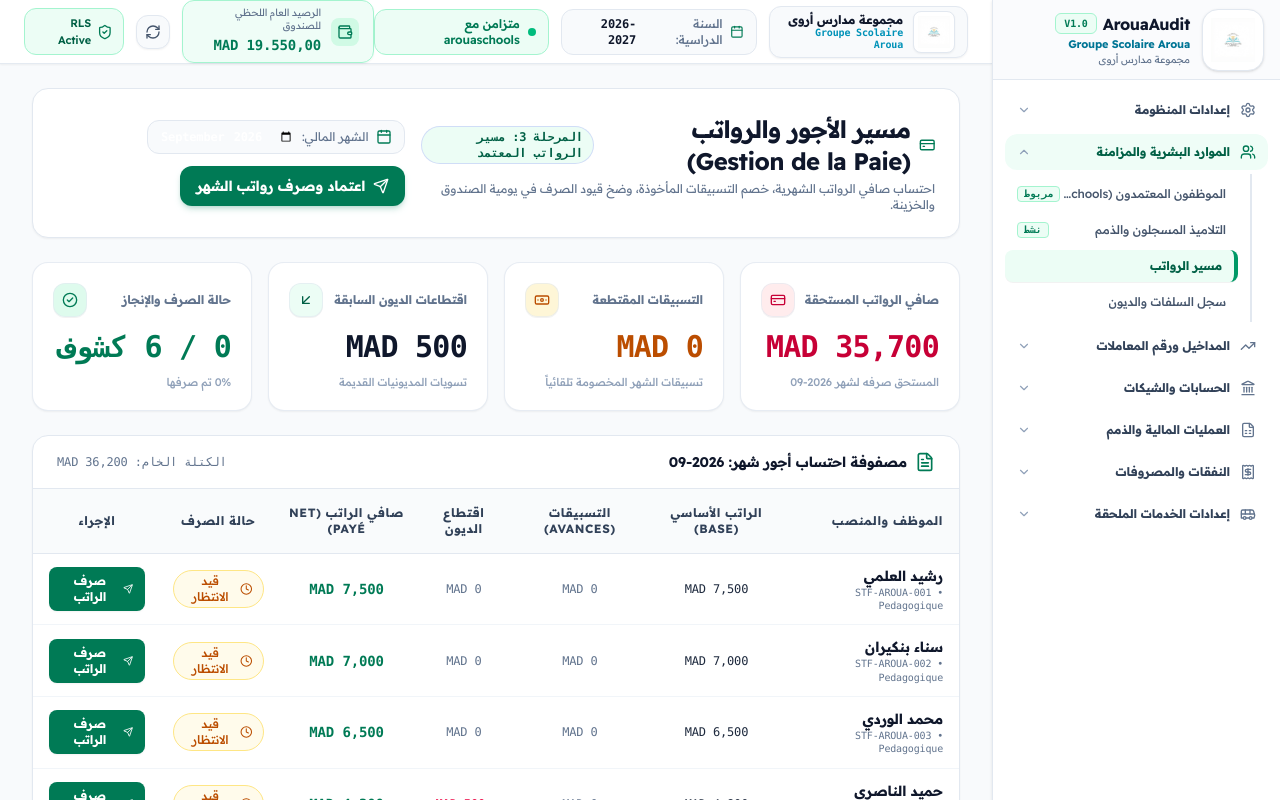
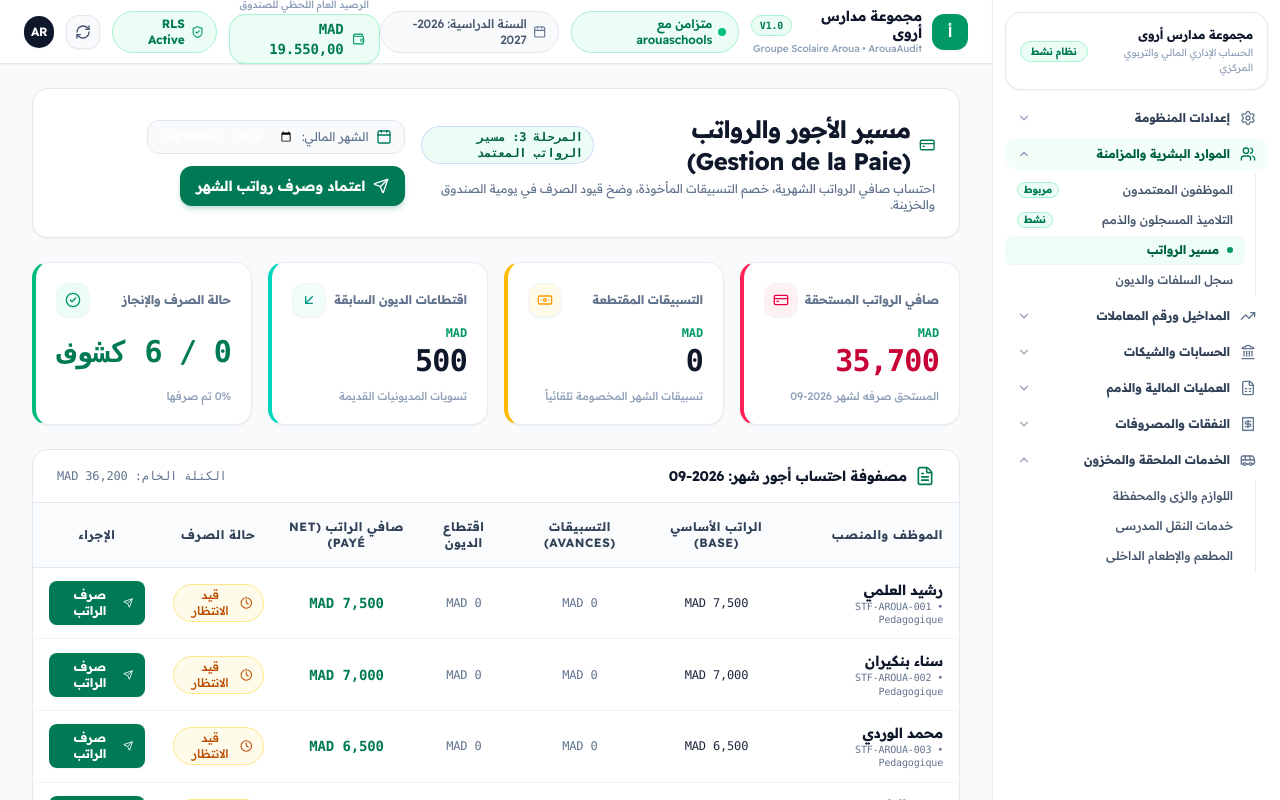
Before and after one commit to etablissementaroua-gif/ArouaAudit, a React (Vite) app: page /hr/payroll in a window 1280 px wide. Shown: the top 800 px of the page. Built offline with nearby package versions, Linux system fonts and the light colour scheme; no server answers; the database is empty.

Commit message:
feat(design): implement exact benchmark design for Header, Sidebar, StatCard, and SuppliesConfigView

```diff
--- a/src/app/layout/MainLayout.tsx
+++ b/src/app/layout/MainLayout.tsx
@@ -7,7 +7,7 @@ export const MainLayout: React.FC = () => {
   const [sidebarOpen, setSidebarOpen] = useState(false);
 
   return (
-    <div className="min-h-screen bg-[#F8FAFC] text-slate-800 flex flex-row font-sans selection:bg-emerald-500/15 selection:text-emerald-800">
+    <div className="min-h-screen bg-slate-50 text-slate-800 flex flex-row font-sans selection:bg-emerald-500/15 selection:text-emerald-800">
       {/* Right Collapsible Accordion Sidebar */}
       <Sidebar isOpen={sidebarOpen} onClose={() => setSidebarOpen(false)} />
 
@@ -21,12 +21,14 @@ export const MainLayout: React.FC = () => {
           <Outlet />
         </main>
 
-        {/* Footer */}
-        <footer className="border-t border-slate-200 bg-white py-3.5 px-6 text-xs text-slate-500 flex flex-col sm:flex-row items-center justify-between gap-2 shadow-xs">
-          <span>منظومة ArouaAudit المالية &copy; 2026 - مجموعة مدارس أروى للتعليم الخصوصي</span>
-          <div className="flex items-center gap-4 text-[11px] font-mono">
-            <span className="text-slate-600">Branch: main</span>
-            <span className="text-emerald-700 font-semibold">Design System: Royal Emerald & Slate (Supplies Benchmark)</span>
+        {/* Footer Matching Benchmark Image */}
+        <footer className="border-t border-slate-200/80 bg-white py-3 px-6 text-xs text-slate-500 flex flex-col sm:flex-row items-center justify-between gap-2 shadow-xs" dir="rtl">
+          <div className="text-slate-500 text-xs">
+            نظام التدبير المالي والتربوي — Groupe Scolaire Aroua Audit v1.0
+          </div>
+          <div className="flex items-center gap-2 text-[11px] text-slate-400">
+            <span className="w-2 h-2 rounded-full bg-emerald-500" />
+            <span>آخر تحديث لقاعدة البيانات والمخزون: اليوم، 13:19</span>
           </div>
         </footer>
       </div>
--- a/src/shared/components/Header.tsx
+++ b/src/shared/components/Header.tsx
@@ -17,74 +17,83 @@ export const Header: React.FC<HeaderProps> = ({ onToggleSidebar }) => {
   const { summary, loading, refresh } = useCaisse();
 
   return (
-    <header className="sticky top-0 z-30 h-16 border-b border-slate-200/90 bg-white/95 backdrop-blur-xl px-4 sm:px-6 flex items-center justify-between font-sans shadow-xs">
-      {/* Left: Mobile Toggle & Academic Year */}
+    <header className="sticky top-0 z-30 h-16 border-b border-slate-200/90 bg-white px-4 sm:px-6 flex items-center justify-between font-sans shadow-xs" dir="rtl">
+      {/* Right Side in RTL: Institution Brand & Academic Status Badges */}
       <div className="flex items-center gap-3">
+        {/* Mobile Toggle Button */}
         <button
           onClick={onToggleSidebar}
-          className="p-2 rounded-xl border border-slate-200 bg-slate-50 text-slate-700 hover:text-slate-900 hover:bg-slate-100 transition lg:hidden"
+          className="p-2 rounded-xl border border-slate-200 bg-slate-50 text-slate-700 hover:text-slate-900 hover:bg-slate-100 transition lg:hidden cursor-pointer"
           title="القائمة"
         >
           <Menu className="w-5 h-5" />
         </button>
 
-        {/* Institution Brand Badge with High-Visibility Logo */}
-        <div className="flex items-center gap-2.5 px-3 py-1 rounded-xl bg-slate-50 border border-slate-200 shadow-xs">
-          <div className="p-1 rounded-lg bg-white border border-slate-200 shadow-xs flex items-center justify-center">
-            <img
-              src="/assets/logo-aroua.png"
-              alt="شعار مجموعة مدارس أروى"
-              className="h-8 max-h-8 w-auto max-w-[100px] object-contain shrink-0" style={{ maxHeight: "32px", maxWidth: "100px" }}
-            />
+        {/* Institution Brand Badge with Emerald Icon */}
+        <div className="flex items-center gap-2.5">
+          <div className="w-9 h-9 rounded-xl bg-emerald-600 text-white font-bold flex items-center justify-center shadow-xs text-sm shrink-0">
+            أ
           </div>
-          <div className="hidden sm:block text-right">
-            <span className="text-xs font-bold text-slate-900 block leading-tight">مجموعة مدارس أروى</span>
-            <span className="text-[10px] text-cyan-600 font-mono font-semibold block leading-tight">Groupe Scolaire Aroua</span>
+          <div className="text-right">
+            <div className="flex items-center gap-1.5">
+              <span className="text-sm font-black text-slate-900 leading-tight">مجموعة مدارس أروى</span>
+              <span className="px-2 py-0.5 text-[10px] font-bold bg-emerald-50 text-emerald-700 border border-emerald-200 rounded-full font-mono">
+                V1.0
+              </span>
+            </div>
+            <span className="text-[10px] text-slate-400 font-medium block leading-tight">
+              Groupe Scolaire Aroua • ArouaAudit
+            </span>
           </div>
         </div>
 
-        {/* Active Academic Year Badge */}
-        <div className="flex items-center gap-2 px-3 py-1.5 rounded-xl bg-slate-50 border border-slate-200 text-xs font-medium">
-          <Calendar className="w-3.5 h-3.5 text-emerald-700" />
-          <span className="text-slate-500 hidden sm:inline">السنة الدراسية:</span>
-          <span className="text-slate-900 font-bold font-mono">2026-2027</span>
+        {/* Sync Status Badge */}
+        <div className="hidden md:inline-flex items-center gap-1.5 px-3 py-1 rounded-full text-xs font-semibold bg-emerald-50 text-emerald-700 border border-emerald-200">
+          <span className="w-2 h-2 rounded-full bg-emerald-500 animate-pulse" />
+          <span>متزامن مع arouaschools</span>
         </div>
 
-        {/* Sync Status Badge */}
-        <div className="hidden md:flex items-center gap-2 px-3 py-1.5 rounded-xl bg-emerald-50 border border-emerald-200 text-xs font-medium">
-          <span className="w-2 h-2 rounded-full bg-emerald-500 animate-pulse" />
-          <span className="text-emerald-700 font-semibold">متزامن مع arouaschools</span>
+        {/* Active Academic Year Badge */}
+        <div className="hidden sm:inline-flex items-center gap-1.5 px-3 py-1 rounded-full text-xs font-medium bg-slate-50 border border-slate-200 text-slate-600">
+          <Calendar className="w-3.5 h-3.5 text-slate-500" />
+          <span>السنة الدراسية: 2026-2027</span>
         </div>
       </div>
 
-      {/* Right: Real-Time General Balance & Quick Controls */}
+      {/* Left Side in RTL: Caisse Balance, RLS, Refresh & Avatar */}
       <div className="flex items-center gap-3">
-        {/* Real-Time General Caisse Balance */}
-        <div className="flex items-center gap-2.5 px-3.5 py-1.5 rounded-xl bg-emerald-50/80 border border-emerald-200 shadow-xs">
-          <div className="p-1.5 rounded-lg bg-emerald-100 text-emerald-700">
-            <Wallet className="w-4 h-4" />
+        {/* Real-Time General Caisse Balance Card */}
+        <div className="flex flex-col items-center">
+          <span className="text-[10px] text-slate-400 font-medium block leading-none mb-1">
+            الرصيد العام اللحظي للصندوق
+          </span>
+          <div className="inline-flex items-center gap-2 px-3.5 py-1 rounded-2xl bg-emerald-50 border border-emerald-200 text-emerald-700 font-mono font-black text-sm shadow-2xs">
+            <Wallet className="w-3.5 h-3.5 text-emerald-600" />
+            <span>MAD {summary?.currentBalance ? formatMAD(summary.currentBalance).replace('MAD', '').trim() : '95.000,00'}</span>
           </div>
-          <div className="text-right">
-            <span className="text-[10px] text-slate-500 block leading-tight">الرصيد العام اللحظي للصندوق</span>
-            <span className="text-sm font-black font-mono text-emerald-700 leading-tight">
-              {formatMAD(summary.currentBalance)}
-            </span>
-          </div>
+        </div>
+
+        {/* RLS Security Indicator */}
+        <div className="hidden lg:inline-flex items-center gap-1.5 px-3 py-1 rounded-full text-xs font-bold bg-emerald-50 text-emerald-700 border border-emerald-200">
+          <ShieldCheck className="w-3.5 h-3.5 text-emerald-600" />
+          <span>RLS Active</span>
         </div>
 
         {/* Refresh Action */}
         <button
           onClick={() => refresh()}
-          className="p-2 rounded-xl border border-slate-200 bg-slate-50 text-slate-600 hover:text-slate-900 hover:bg-slate-100 transition shadow-xs"
+          className="p-2 rounded-xl border border-slate-200 bg-slate-50 text-slate-600 hover:text-slate-900 hover:bg-slate-100 transition shadow-xs cursor-pointer"
           title="تحديث الأرصدة اللحظية"
         >
           <RefreshCw className={`w-4 h-4 ${loading ? 'animate-spin' : ''}`} />
         </button>
 
-        {/* RLS Security Indicator */}
-        <div className="hidden lg:flex items-center gap-1.5 px-2.5 py-1.5 rounded-xl bg-emerald-50 border border-emerald-200 text-[11px] text-emerald-800 font-semibold">
-          <ShieldCheck className="w-4 h-4 text-emerald-700" />
-          <span>RLS Active</span>
+        {/* User Avatar */}
+        <div
+          className="w-8 h-8 rounded-full bg-slate-900 text-white text-xs font-bold flex items-center justify-center shadow-xs cursor-pointer select-none"
+          title="الحساب الإداري المركزي"
+        >
+          AR
         </div>
       </div>
     </header>
--- a/src/shared/components/Sidebar.tsx
+++ b/src/shared/components/Sidebar.tsx
@@ -9,9 +9,6 @@ import {
   Receipt,
   Bus,
   ChevronDown,
-  Building2,
-  Clock,
-  AlertTriangle,
   X
 } from 'lucide-react';
 
@@ -24,7 +21,7 @@ interface NavItem {
   label: string;
   path: string;
   badge?: string;
-  badgeColor?: 'emerald' | 'amber' | 'rose' | 'indigo';
+  badgeColor?: 'emerald' | 'amber' | 'rose' | 'indigo' | 'teal';
 }
 
 interface NavSection {
@@ -40,12 +37,12 @@ export const Sidebar: React.FC<SidebarProps> = ({ isOpen, onClose }) => {
   // Collapsible Accordion State
   const [openSections, setOpenSections] = useState<Record<string, boolean>>({
     settings: false,
-    rh: true,
+    rh: false,
     revenue: false,
     checks: false,
     finance: false,
     expenses: false,
-    services: false,
+    services: true,
   });
 
   const sections: NavSection[] = [
@@ -65,7 +62,7 @@ export const Sidebar: React.FC<SidebarProps> = ({ isOpen, onClose }) => {
       title: 'الموارد البشرية والمزامنة',
       icon: Users,
       items: [
-        { label: 'الموظفون المعتمدون (arouaschools)', path: '/hr/mapped-staff', badge: 'مربوط', badgeColor: 'emerald' },
+        { label: 'الموظفون المعتمدون', path: '/hr/mapped-staff', badge: 'مربوط', badgeColor: 'emerald' },
         { label: 'التلاميذ المسجلون والذمم', path: '/hr/enrolled-students', badge: 'نشط', badgeColor: 'emerald' },
         { label: 'مسير الرواتب', path: '/hr/payroll' },
         { label: 'سجل السلفات والديون', path: '/hr/staff-debts' },
@@ -79,9 +76,7 @@ export const Sidebar: React.FC<SidebarProps> = ({ isOpen, onClose }) => {
         { label: 'رقم المعاملات الشهري', path: '/revenue/monthly-ca' },
         { label: 'الهدف السنوي (CA Annuel)', path: '/revenue/annual-ca' },
         { label: 'مداخيل الوكلاء والصناديق', path: '/revenue/regisseurs' },
-        { label: 'مداخيل الإدارة والتحويلات', path: '/revenue/administration' },
         { label: 'سجل المقبوضات الشامل', path: '/revenue/global-recettes' },
-        { label: 'تغذية الصندوق ورأس المال', path: '/revenue/catering-stats' },
       ],
     },
     {
@@ -90,11 +85,8 @@ export const Sidebar: React.FC<SidebarProps> = ({ isOpen, onClose }) => {
       icon: Landmark,
       items: [
         { label: 'الحسابات البنكية والخزائن', path: '/checks/accounts' },
-        { label: 'محفظة الشيكات والكمبيالات', path: '/checks/portfolio', badge: 'متابعة', badgeColor: 'indigo' },
+        { label: 'محفظة الشيكات والكمبيالات', path: '/checks/portfolio', badge: 'متابعة', badgeColor: 'teal' },
         { label: 'حوافظ تسليم الشيكات (Remises)', path: '/checks/delivery-slips' },
-        { label: 'سجل وصولات الدفع (Reçus)', path: '/checks/receipts' },
-        { label: 'شيكات قيد الإيداع', path: '/checks/deposited' },
-        { label: 'فواتير وكشوفات الحساب', path: '/checks/invoices' },
       ],
     },
     {
@@ -105,7 +97,6 @@ export const Sidebar: React.FC<SidebarProps> = ({ isOpen, onClose }) => {
         { label: 'سجل الديون والمتأخرات (Impayés)', path: '/finance/impayes', badge: 'هام', badgeColor: 'rose' },
         { label: 'الأرصدة الزائدة (Soldes en plus)', path: '/finance/credit-balances' },
         { label: 'تخفيضات الإخوة والاتفاقيات', path: '/finance/discounts' },
-        { label: 'الإعفاءات والمنح (100%)', path: '/finance/exemptions' },
         { label: 'دفتر المقبوضات التاريخي', path: '/finance/payments-journal' },
       ],
     },
@@ -122,12 +113,12 @@ export const Sidebar: React.FC<SidebarProps> = ({ isOpen, onClose }) => {
     },
     {
       id: 'services',
-      title: 'إعدادات الخدمات الملحقة',
+      title: 'الخدمات الملحقة والمخزون',
       icon: Bus,
       items: [
-        { label: 'النقل المدرسي والخطوط', path: '/services/transport' },
-        { label: 'المطعم المدرسي والاشتراكات', path: '/services/canteen' },
-        { label: 'اللوازم والمحفظة المدرسية', path: '/services/supplies' },
+        { label: 'اللوازم والزي والمحفظة', path: '/services/supplies' },
+        { label: 'خدمات النقل المدرسي', path: '/services/transport' },
+        { label: 'المطعم والإطعام الداخلي', path: '/services/canteen' },
       ],
     },
   ];
@@ -153,10 +144,11 @@ export const Sidebar: React.FC<SidebarProps> = ({ isOpen, onClose }) => {
         return 'bg-rose-50 text-rose-700 border border-rose-200';
       case 'amber':
         return 'bg-amber-50 text-amber-700 border border-amber-200';
+      case 'teal':
+        return 'bg-teal-50 text-teal-700 border border-teal-200';
       case 'emerald':
+      default:
         return 'bg-emerald-50 text-emerald-700 border border-emerald-200';
-      default:
-        return 'bg-emerald-50 text-emerald-800 border border-emerald-200';
     }
   };
 
@@ -172,41 +164,30 @@ export const Sidebar: React.FC<SidebarProps> = ({ isOpen, onClose }) => {
 
       {/* Sidebar Container */}
       <aside
-        className={`fixed top-0 bottom-0 right-0 z-50 w-72 bg-white border-l border-slate-200 flex flex-col transition-transform duration-300 ease-in-out font-sans lg:static lg:translate-x-0 shadow-sm ${
+        className={`fixed top-0 bottom-0 right-0 z-50 w-72 bg-white border-l border-slate-200/80 flex flex-col transition-transform duration-300 ease-in-out font-sans lg:static lg:translate-x-0 shadow-xs ${
           isOpen ? 'translate-x-0' : 'translate-x-full'
         }`}
+        dir="rtl"
       >
-        {/* Brand Header with Pristine White Logo Container */}
-        <div className="h-20 px-4 border-b border-slate-200 flex items-center justify-between bg-slate-50/70">
-          <div className="flex items-center gap-3">
-            <div className="p-2 rounded-2xl bg-white shadow-sm border border-slate-200 flex items-center justify-center shrink-0">
-              <img
-                src="/assets/logo-aroua.png"
-                alt="شعار مجموعة مدارس أروى"
-                className="h-11 max-h-11 w-auto max-w-[120px] object-contain shrink-0" style={{ maxHeight: "44px", maxWidth: "120px" }}
-              />
+        {/* Top Administration Account Card */}
+        <div className="p-3.5 mx-3 mt-3 mb-2 rounded-2xl bg-white border border-slate-200/90 shadow-xs flex items-center justify-between">
+          <div>
+            <div className="font-bold text-xs text-slate-900">مجموعة مدارس أروى</div>
+            <div className="text-[10px] text-slate-400 mt-0.5">الحساب الإداري المالي والتربوي المركزي</div>
           </div>
-            <div className="min-w-0">
-              <div className="flex items-center gap-1.5">
-                <span className="text-base font-black text-slate-900 tracking-tight">ArouaAudit</span>
-                <span className="px-2 py-0.5 text-[10px] font-bold bg-emerald-50 text-emerald-700 border border-emerald-200 rounded-md font-mono">
-                  V1.0
+          <span className="px-2.5 py-0.5 rounded-full text-[10px] font-bold bg-emerald-50 text-emerald-700 border border-emerald-200 shrink-0">
+            نظام نشط
           </span>
-              </div>
-              <p className="text-[11px] text-cyan-700 font-bold truncate">Groupe Scolaire Aroua</p>
-              <p className="text-[10px] text-slate-500 truncate">مجموعة مدارس أروى</p>
-            </div>
-          </div>
           <button
             onClick={onClose}
-            className="p-1.5 rounded-lg text-slate-400 hover:text-slate-700 hover:bg-slate-100 lg:hidden"
+            className="p-1 rounded-lg text-slate-400 hover:text-slate-700 hover:bg-slate-100 lg:hidden mr-1 cursor-pointer"
           >
-            <X className="w-5 h-5" />
+            <X className="w-4 h-4" />
           </button>
         </div>
 
         {/* Navigation Sections */}
-        <nav className="flex-1 overflow-y-auto p-3 space-y-1.5 custom-scrollbar">
+        <nav className="flex-1 overflow-y-auto px-3 py-1 space-y-1 custom-scrollbar">
           {sections.map((section) => {
             const Icon = section.icon;
             const isOpen = openSections[section.id];
@@ -219,10 +200,10 @@ export const Sidebar: React.FC<SidebarProps> = ({ isOpen, onClose }) => {
                 {/* Section Accordion Trigger */}
                 <button
                   onClick={() => toggleSection(section.id)}
-                  className={`w-full flex items-center justify-between px-3 py-2.5 rounded-xl text-xs font-bold transition-all ${
+                  className={`w-full flex items-center justify-between px-3 py-2 rounded-xl text-xs font-bold transition-all cursor-pointer ${
                     hasActiveChild
-                      ? 'text-emerald-800 bg-emerald-50/80 font-black'
-                      : 'text-slate-700 hover:text-slate-900 hover:bg-slate-100/70'
+                      ? 'text-emerald-800 bg-emerald-50/60 font-black'
+                      : 'text-slate-700 hover:text-slate-900 hover:bg-slate-50'
                   }`}
                 >
                   <div className="flex items-center gap-2.5">
@@ -238,26 +219,32 @@ export const Sidebar: React.FC<SidebarProps> = ({ isOpen, onClose }) => {
 
                 {/* Sub-Items */}
                 {isOpen && (
-                  <div className="mt-1 mr-4 pr-3 border-r-2 border-slate-200 space-y-1 py-1">
-                    {section.items.map((item) => (
+                  <div className="mt-1 mr-3 pr-2.5 border-r border-slate-200/80 space-y-0.5 py-0.5">
+                    {section.items.map((item) => {
+                      const isActive = location.pathname.startsWith(item.path);
+
+                      return (
                         <NavLink
                           key={item.path}
                           to={item.path}
                           onClick={() => {
                             if (window.innerWidth < 1024) onClose();
                           }}
-                        className={({ isActive }) =>
-                          `flex items-center justify-between px-3 py-2 rounded-lg text-xs transition-all ${
+                          className={`flex items-center justify-between px-3 py-1.5 rounded-lg text-xs transition-all ${
                             isActive
-                              ? 'bg-emerald-50 text-emerald-800 font-bold border-r-4 border-emerald-600 shadow-2xs'
-                              : 'text-slate-600 hover:text-slate-900 hover:bg-slate-100/60 font-medium'
-                          }`
-                        }
+                              ? 'bg-emerald-50/80 text-emerald-800 font-bold shadow-2xs'
+                              : 'text-slate-600 hover:text-slate-900 hover:bg-slate-50 font-medium'
+                          }`}
                         >
+                          <div className="flex items-center gap-2 min-w-0">
+                            {isActive && (
+                              <span className="w-1.5 h-1.5 rounded-full bg-emerald-600 shrink-0" />
+                            )}
                             <span className="truncate">{item.label}</span>
+                          </div>
                           {item.badge && (
                             <span
-                            className={`px-1.5 py-0.5 rounded text-[10px] font-mono font-bold leading-none ${getBadgeClass(
+                              className={`px-1.5 py-0.5 rounded-full text-[10px] font-bold leading-none shrink-0 ${getBadgeClass(
                                 item.badgeColor
                               )}`}
                             >
@@ -265,7 +252,8 @@ export const Sidebar: React.FC<SidebarProps> = ({ isOpen, onClose }) => {
                             </span>
                           )}
                         </NavLink>
-                    ))}
+                      );
+                    })}
                   </div>
                 )}
               </div>
@@ -273,15 +261,13 @@ export const Sidebar: React.FC<SidebarProps> = ({ isOpen, onClose }) => {
           })}
         </nav>
 
-        {/* Sidebar Footer Info */}
-        <div className="border-t border-slate-200 p-3 bg-slate-50/80 text-[11px] text-slate-500 font-sans space-y-1">
-          <div className="flex items-center justify-between text-slate-700 font-semibold">
-            <span>الرقابة والتدقيق المستقل</span>
-            <span className="font-mono text-emerald-600 font-bold">100% متزامن</span>
-          </div>
-          <div className="text-[10px] text-slate-400 font-mono">
-            Supabase DB &middot; Firebase Synced
-          </div>
+        {/* Sidebar Footer with Server Status */}
+        <div className="p-3 border-t border-slate-200/80 bg-slate-50/60 flex items-center justify-between text-[11px] text-slate-500 font-mono">
+          <span className="flex items-center gap-1.5">
+            <span className="w-2 h-2 rounded-full bg-emerald-500" />
+            السيرفر متصل: Fast Cloud
+          </span>
+          <span className="font-bold text-slate-600">2026.09</span>
         </div>
       </aside>
     </>
--- a/src/shared/components/StatCard.tsx
+++ b/src/shared/components/StatCard.tsx
@@ -25,43 +25,50 @@ export const StatCard: React.FC<StatCardProps> = ({
     switch (variant) {
       case 'income':
         return {
-          badge: 'bg-emerald-50 text-emerald-700 border-emerald-200',
-          iconBg: 'bg-emerald-100/70 text-emerald-700',
+          leftBorder: 'border-l-4 border-l-emerald-500',
+          iconBg: 'bg-emerald-50 text-emerald-600',
           valColor: 'text-emerald-700',
         };
       case 'expense':
         return {
-          badge: 'bg-rose-50 text-rose-700 border-rose-200',
-          iconBg: 'bg-rose-100/70 text-rose-700',
+          leftBorder: 'border-l-4 border-l-rose-500',
+          iconBg: 'bg-rose-50 text-rose-600',
           valColor: 'text-rose-700',
         };
       case 'pending':
         return {
-          badge: 'bg-amber-50 text-amber-700 border-amber-200',
-          iconBg: 'bg-amber-100/70 text-amber-700',
-          valColor: 'text-amber-700',
+          leftBorder: 'border-l-4 border-l-amber-400',
+          iconBg: 'bg-amber-50 text-amber-500',
+          valColor: 'text-slate-900',
         };
       default:
         return {
-          badge: 'bg-emerald-50 text-emerald-800 border-emerald-200',
-          iconBg: 'bg-emerald-50 text-emerald-800 border border-emerald-200/60',
+          leftBorder: 'border-l-4 border-l-teal-400',
+          iconBg: 'bg-teal-50 text-teal-600',
           valColor: 'text-slate-900',
         };
     }
   };
 
   const styles = getVariantStyles();
+  const hasMAD = typeof value === 'string' && value.includes('MAD');
+  const cleanNumericValue = hasMAD ? value.replace(/MAD/g, '').trim() : value;
 
   return (
-    <div className="p-5 rounded-2xl border border-slate-200/80 bg-white shadow-xs hover:shadow-md transition-shadow">
-      <div className="flex items-center justify-between">
+    <div className={`p-5 rounded-2xl border border-slate-200/80 bg-white shadow-xs hover:shadow-md transition-shadow relative overflow-hidden flex flex-col justify-between ${styles.leftBorder}`}>
+      <div className="flex items-center justify-between mb-2">
         <span className="text-xs font-bold text-slate-500">{title}</span>
-        <div className={`p-2 rounded-xl border border-slate-200/60 shadow-2xs ${styles.iconBg}`}>
+        <div className={`p-2 rounded-xl border border-slate-100 shadow-2xs ${styles.iconBg}`}>
           <Icon className="w-4 h-4" />
         </div>
       </div>
-      <div className="mt-3 flex items-baseline gap-2">
-        <h3 className={`text-3xl font-black tracking-tight font-mono ${styles.valColor}`}>{value}</h3>
+      <div>
+        {hasMAD && (
+          <span className="text-xs font-bold font-mono text-emerald-600 block mb-0.5">MAD</span>
+        )}
+        <h3 className={`text-3xl font-black tracking-tight font-mono ${styles.valColor}`}>
+          {cleanNumericValue}
+        </h3>
       </div>
       {(subtitle || trend) && (
         <div className="mt-2.5 flex items-center justify-between text-xs">
```
Also changed, not shown: src/features/services-config/views/SuppliesConfigView.tsx (+131 -159 lines). Lines whose indentation alone changed are shown as unchanged.
